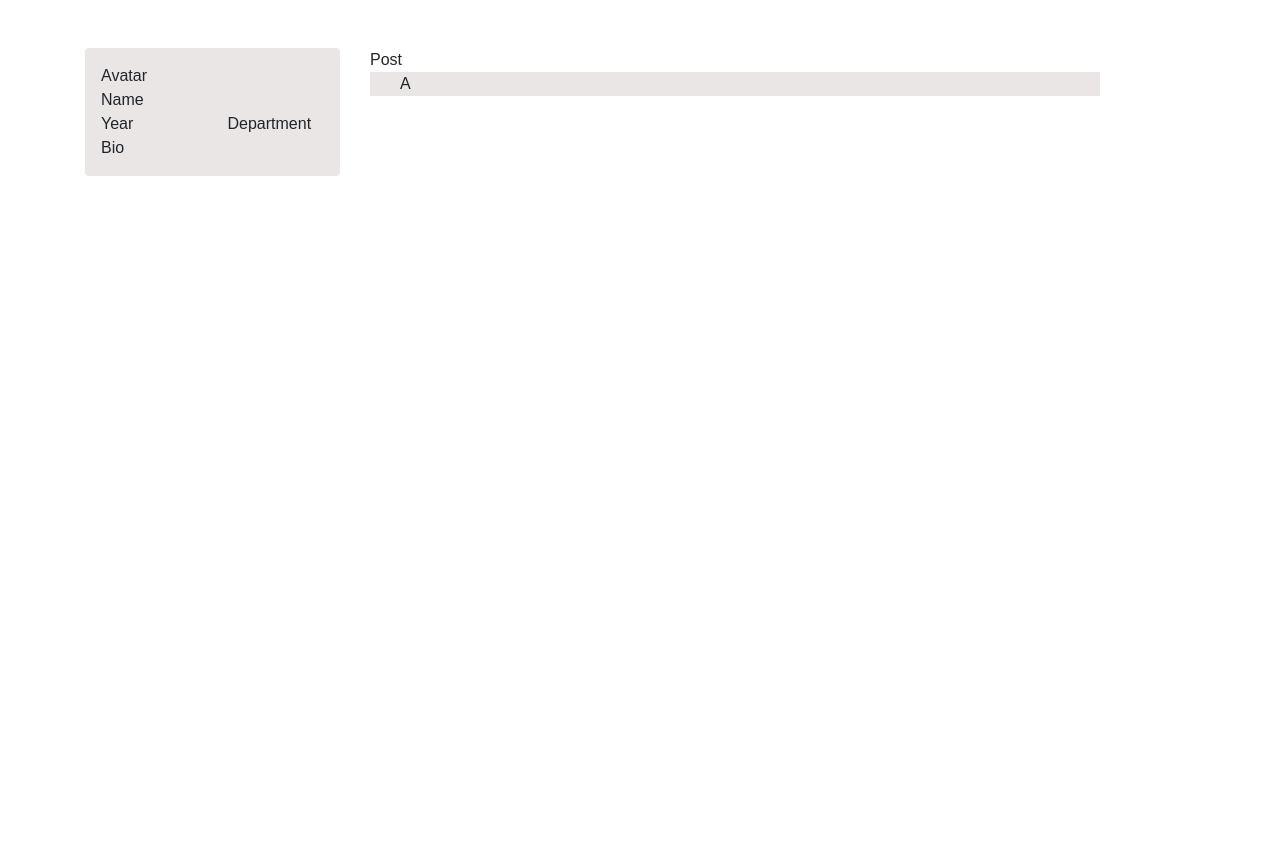
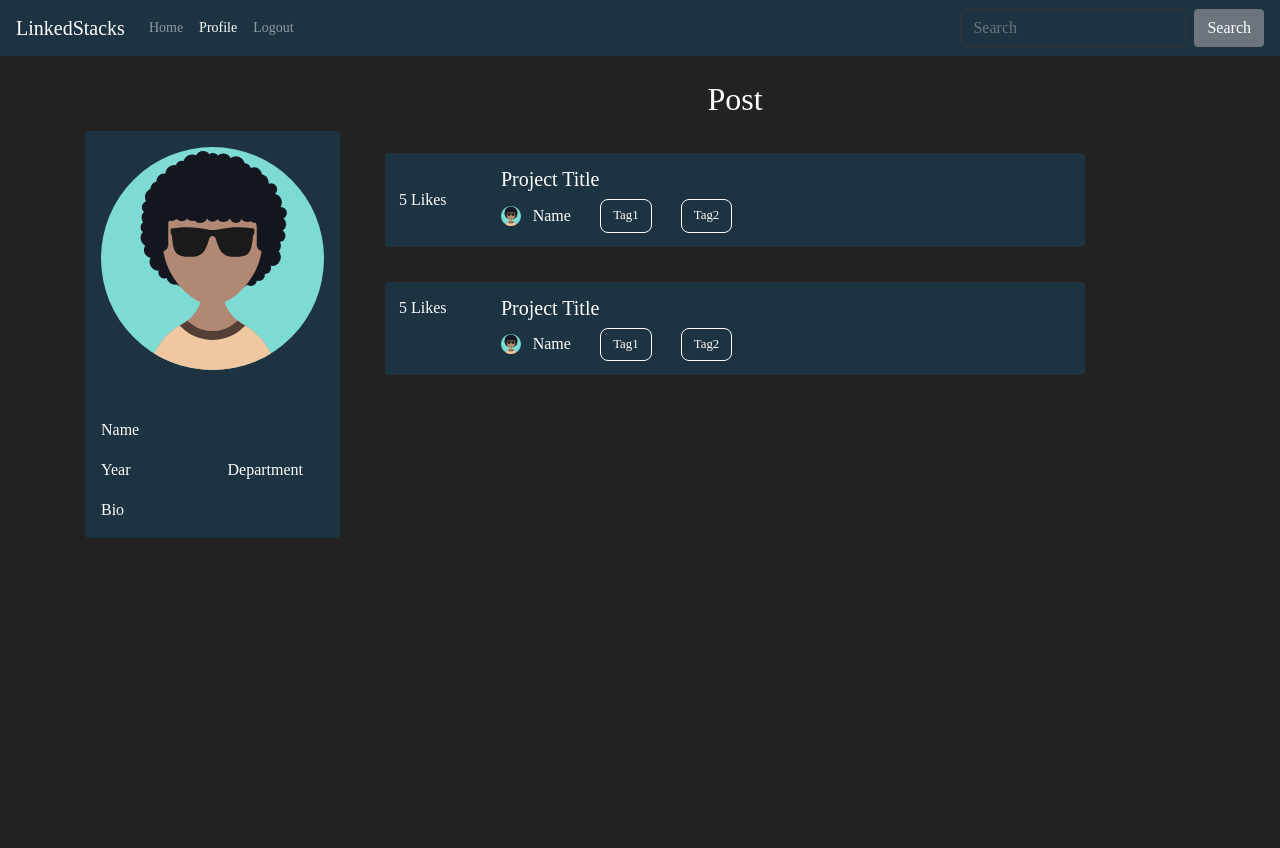
Before and after one commit to swap9820/linkedstacks, a PHP site: page /profile.html in a window 1280 px wide. After the commit the page ends 538 px from the top, so only its background shows below. Run offline with PHP 8.4, Linux system fonts and the light colour scheme; some web fonts are replaced.

Commit message:
profile font n css fixed

```diff
--- a/assets/CSS/main.css
+++ b/assets/CSS/main.css
@@ -2,6 +2,7 @@
   --bgcolor:#222;
   --primarycolor:#375a7f;
 }
+
 .base{
 	background-color: #fdf986;
 }
@@ -64,6 +65,7 @@ box-shadow:  5px 5px 0px #ded5d5,
 
 .navbar {
     border-radius: none;
+    background-color:#1d3747de;
 }
 
 
@@ -620,5 +622,31 @@ img, svg {
 /* Profile Page */
 .profile-bio{
   border-radius: 0.25rem;
+background-color: #1d3747de;
+color: white;
+margin-top: 20%;
+}
 
+.profile-bg{
+  color: white;
+  background-color: #222;
 }
+
+.profile-project-list-item{
+  margin: 5% 0;
+  padding: 2%;
+  color: white;
+  vertical-align: middle;
+border-radius: 0.25rem;
+background-color: #1d3747de;
+}
+.btn-outline-primary{
+  color:white;
+  font-size: 80%;
+  border-radius: 0.5rem;
+  border-color: white;
+}
+
+.profile-project-list-item-details{
+  margin-right: 5%;
+}
--- a/profile.html
+++ b/profile.html
@@ -11,22 +11,54 @@
     <link rel="stylesheet" href="assets/CSS/main.css">
 </header>
 
-<body>
+<body class=" profile-bg" style="font-family: OpenSans-Regular;">
+    <nav class="navbar navbar-expand-lg navbar-dark nav">
+        <a class="navbar-brand" href="index.html">LinkedStacks</a>
+        <button class="navbar-toggler" type="button" data-toggle="collapse" data-target="#navbarColor01" aria-controls="navbarColor01" aria-expanded="false" aria-label="Toggle navigation">
+          <span class="navbar-toggler-icon"></span>
+        </button>
+
+        <div class="collapse navbar-collapse" id="navbarColor01">
+          <ul class="navbar-nav mr-auto">
+            <li class="nav-item ">
+              <a class="nav-link" href="index.html">Home
+
+              </a>
+            </li>
+            <li class="nav-item active">
+              <a class="nav-link" href="profile.html">Profile
+
+              </a>
+
+            </li>
+            <li class="nav-item align-self-end">
+              <a class="nav-link" href="#">Logout</a>
+            </li>
+
+
+          </ul>
+          <form class="form-inline my-2 my-lg-0">
+            <input class="form-control mr-sm-2" type="text" placeholder="Search">
+            <button class="btn btn-secondary my-2 my-sm-0" type="submit">Search</button>
+          </form>
+        </div>
+      </nav>
+
    <div class="container">
-       <div class="row mt-5">
+       <div class="row mt-lg-4">
            <div class="col-md-3">
-               <div class="container profile-bio p-3" style="background-color: rgba(223, 217, 217, 0.644);">
+               <div class="container profile-bio p-3"">
                    <div class="row">
-                       <div class="col">
-                           Avatar
+                       <div class="col" style="width: 70%;margin: auto auto;">
+                           <img src="images/avatar/boy-1.svg" >
                        </div>
                    </div>
-                   <div class="row">
+                   <div class="row mt-5">
                        <div class="col">
                            Name
                        </div>
                    </div>
-                   <div class="row">
+                   <div class="row mt-3">
                     <div class="col-md-6">
                         Year
                     </div>
@@ -34,7 +66,7 @@
                            Department
                        </div>
                    </div>
-                   <div class="row">
+                   <div class="row mt-3">
                        <div class="col">
                            Bio
                        </div>
@@ -42,11 +74,47 @@
                </div>
            </div>
            <div class="col-md-8 ">
-               Post
-               <div class="container" style="background-color: rgba(223, 217, 217, 0.644);">
-                <div class="col">
+               <div style="text-align: center;">
+               <h2>Post</h2></div>
+               <div class="container" >
+                <div class="container profile-project-list-item">
                     <div class ="row">
-                        <div class="col-md-3">A</div>
+                        <div class="col-md-2 align-content-center"> <div style="vertical-align: middle;">5 Likes</div></div>
+                        <div class="col">
+                            <div class="row">
+                                <h5>Project Title</h5>
+                            </div>
+                            <div class="row d-flex align-items-center mt-lg-2">
+                                <img src="images/avatar/boy-1.svg" height="20px" style="padding-right: 2%;">
+                                 <div class="profile-project-list-item-details">Name</div>
+
+                                 <button type="button" class="btn btn-outline-primary profile-project-list-item-details">Tag1</button>
+                                 <button type="button" class="btn btn-outline-primary profile-project-list-item-details">Tag2</button>
+
+
+
+                            </div>
+                        </div>
+                    </div>
+                </div>
+                <div class="container profile-project-list-item">
+                    <div class ="row">
+                        <div class="col-md-2" style="height: 100%;"> 5 Likes</div>
+                        <div class="col">
+                            <div class="row">
+                                <h5>Project Title</h5>
+                            </div>
+                            <div class="row d-flex align-items-center mt-lg-2">
+                                <img src="images/avatar/boy-1.svg" height="20px" style="padding-right: 2%;">
+                                 <div class="profile-project-list-item-details">Name</div>
+
+                                 <button type="button" class="btn btn-outline-primary profile-project-list-item-details">Tag1</button>
+                                 <button type="button" class="btn btn-outline-primary profile-project-list-item-details">Tag2</button>
+
+
+
+                            </div>
+                        </div>
                     </div>
                 </div>
             </div>
```
